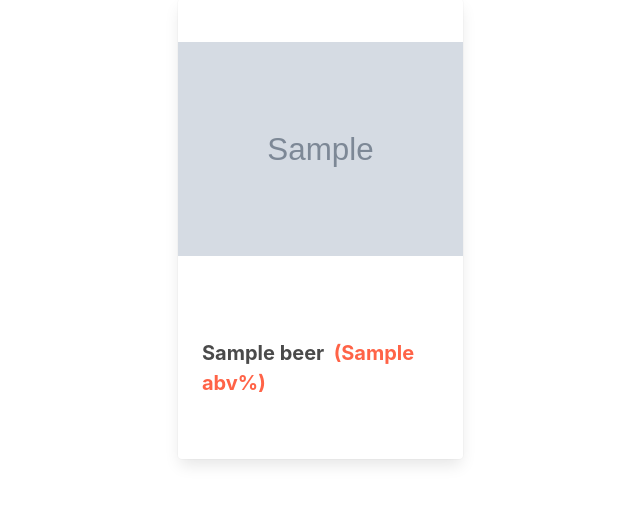
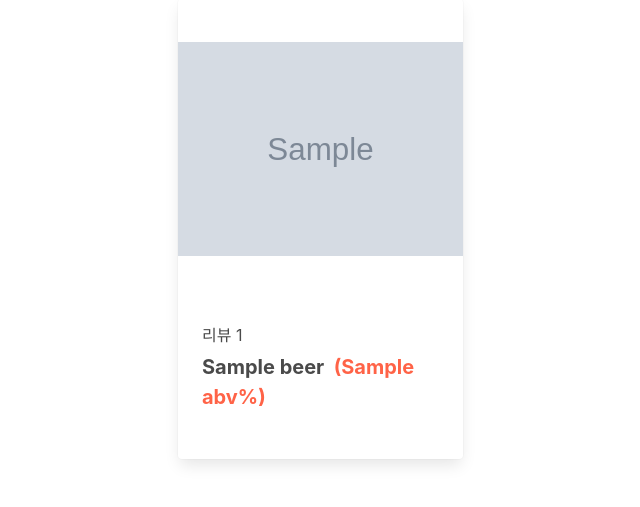
Before and after one commit to JahunSeo/alcohol-garbage, a Flask app: template templates/index.html in a window 1280 px wide. Shown: the part 431-938 px from the top of the page, without its empty margins (10-650 px from the left). Run offline with Flask 2, Linux system fonts and the light colour scheme; the template is opened without the code that fills it: most values are stand-ins (such as "Sample title", 1, 10 or a date in 2020); grey boxes marked "Sample" are stand-in pictures; parts of the project's set-up code (start-up, migrations or seed data) failed here and were passed over; some libraries are stand-ins or nearby versions.

Commit message:
[johnny] add review count to beer card

```diff
--- a/app.py
+++ b/app.py
@@ -1,6 +1,6 @@
 from routes import *
 from flask import Flask, render_template, redirect, url_for
-# from flask_wtf.csrf import CSRFProtect
+
 from pymongo import MongoClient
 from bson.objectid import ObjectId
 
--- a/static/css/cards.css
+++ b/static/css/cards.css
@@ -40,7 +40,6 @@
   padding: 30px 20px;
 }
 
-
 .abv-title {
   font-size: large;
   width: 150px;
@@ -66,10 +65,14 @@
   font-size: 18px;
 }
 
+.beer-review {
+  font-size: 16px;
+}
+
 .beer-title {
   font-size: 20px;
   font-weight: bold;
-  margin-top: 15px;
+  margin-top: 5px;
 }
 
 .beer-title-abv {
@@ -81,7 +84,6 @@
   width: 950px;
 }
 
-
 .detail-beer-manufacturer {
   font-style: italic;
   font-weight: lighter;
--- a/templates/index.html
+++ b/templates/index.html
@@ -51,6 +51,7 @@
         </figure>
       </div>
       <div class="card-content">
+        <p class="beer-review">리뷰 {{beer['reviewCount']}}</p>
         <p class="beer-title">
           {{ beer['name'] }}<span class="beer-title-abv"
             >&nbsp; ({{ beer['abv'] }}%)</span
```
